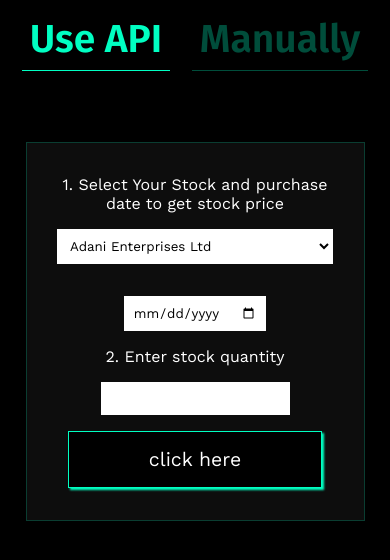
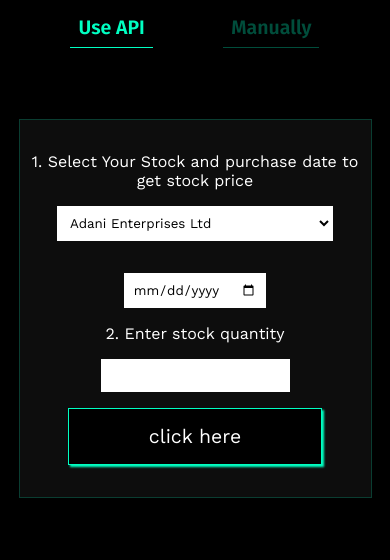
Before and after one commit to git-0r/mark14_profit-loss, a plain HTML site: page index.html in a window 390 px wide. Drawn offline with nearby package versions, Linux system fonts and the light colour scheme.

Commit message:
fix padding

```diff
--- a/style.css
+++ b/style.css
@@ -114,10 +114,12 @@ button:hover {
 
 @media (max-width:414px) {
     main{
-        width: 70vw;
+        width: 90vw;
+        padding: 2rem 0;
+        /* margin: 0; */
     }
     nav{
-        font-size: 10vw;
+        font-size: 5vw;
     }
     button{
         font-size: 5vw;
```
